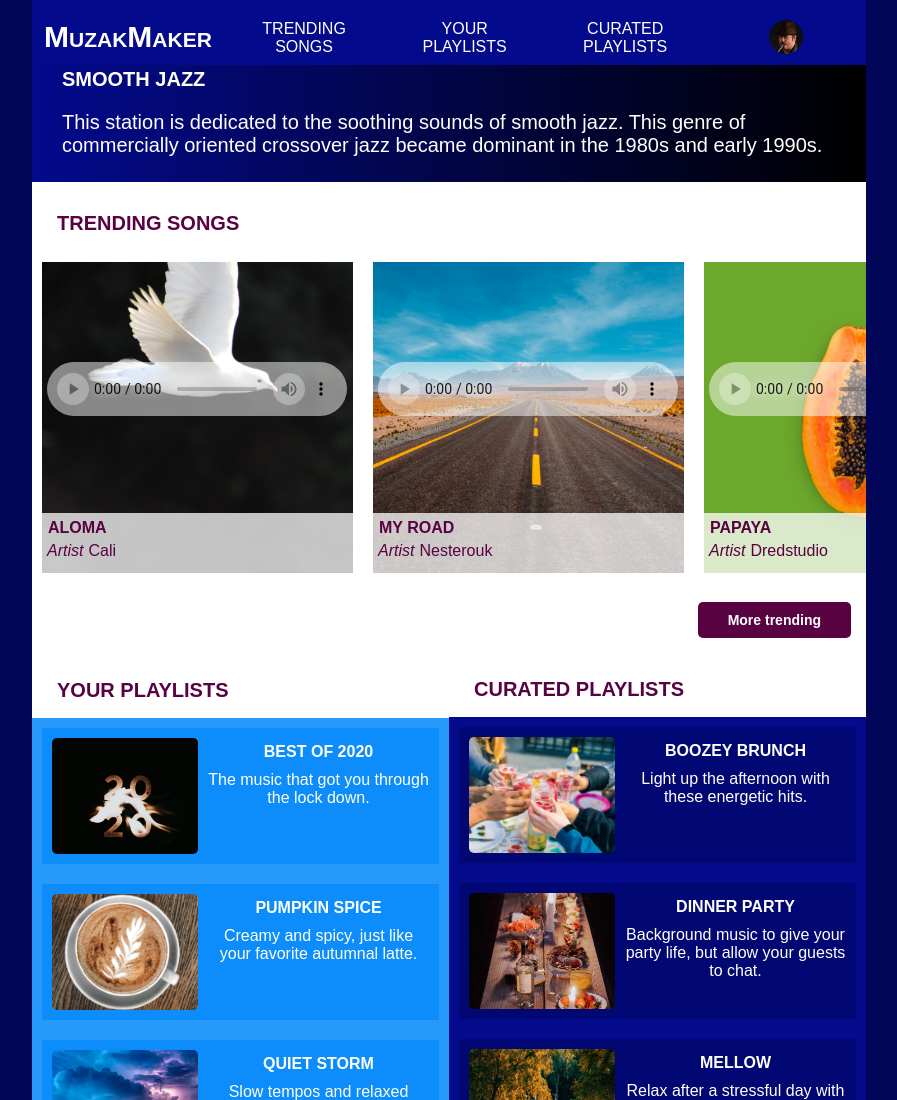
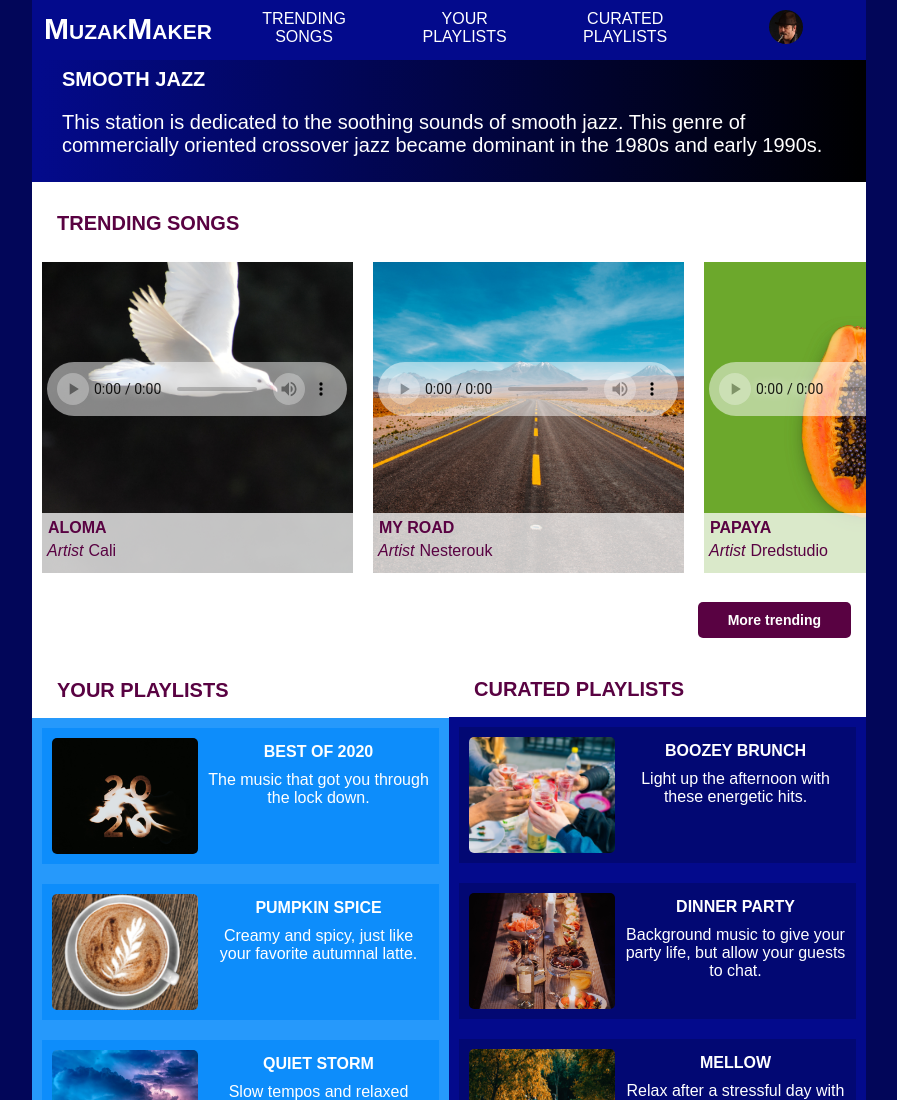
Before and after one commit to JGroves1/streamingmedia, a plain HTML site: page index.html in a window 1280 px wide. Shown: the top 1100 px of the page, without its empty margins (191-1088 px from the left). Drawn offline with Linux system fonts and the light colour scheme; a web font is replaced by a local one.

Commit message:
why...
fixing nav hover

```diff
--- a/stylesheet.css
+++ b/stylesheet.css
@@ -376,7 +376,6 @@ navy #020873 | dk blue #030A8C | lt blue #2699FB | azure #0D8DFB
 
         nav {
             width: 834px;
-            height: 65px;
         }
 
         nav ul {
@@ -387,10 +386,12 @@ navy #020873 | dk blue #030A8C | lt blue #2699FB | azure #0D8DFB
             grid-template-columns: 1fr 1fr 1fr 1fr 1fr;
         }
 
+        nav a {
+            padding: 10px;
+        }
+
         [href="#home"] {
             position: static;
-            height: 100%;
-            padding-top: 20px;
         }
 
         label span, input {
```
